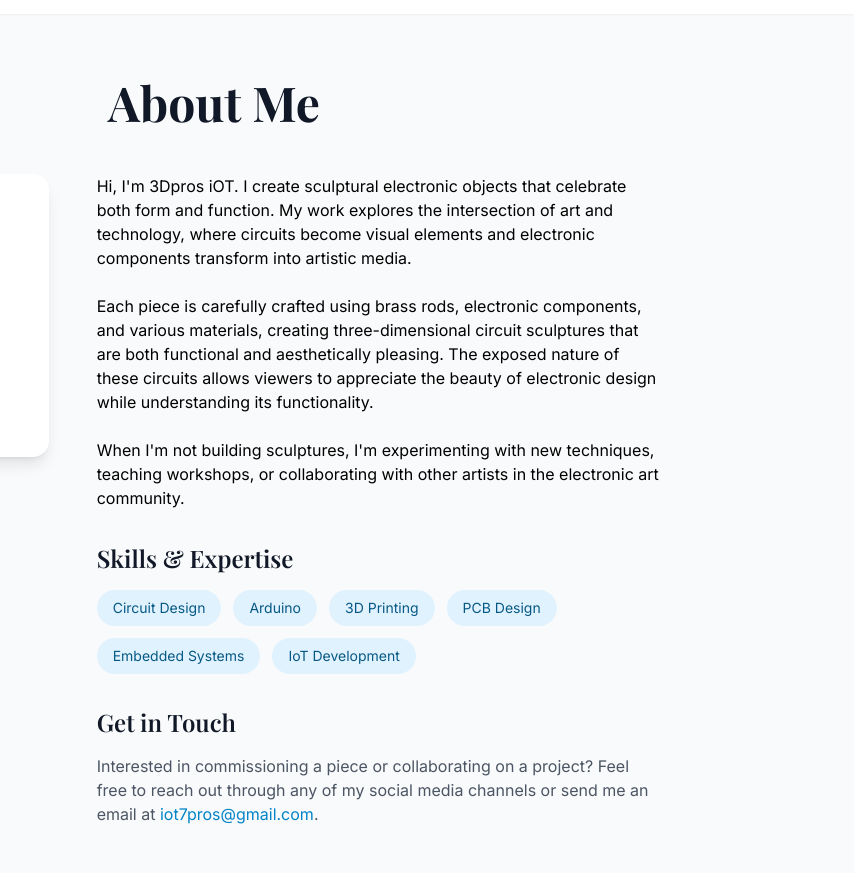
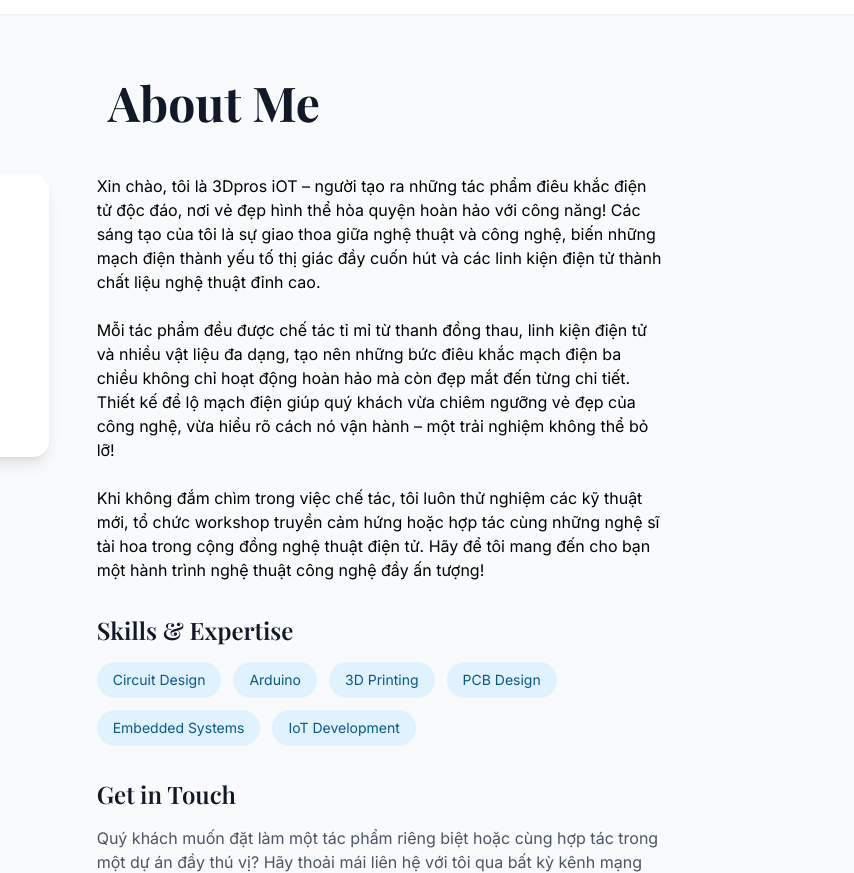
Before and after one commit to iot7pros/iot7pros, a plain HTML site: page about.html in a window 1280 px wide. Shown: the part 66-939 px from the top of the page, 426-1280 px from the left. Drawn offline with nearby package versions, Linux system fonts and the light colour scheme.

Commit message:
update some image and translate from english to vietnamese in about page

```diff
--- a/about.html
+++ b/about.html
@@ -84,13 +84,13 @@
                     <div class="w-full md:w-2/3">
                         <div class="prose prose-lg dark:prose-invert">
                             <p class="mb-6">
-                                Hi, I'm 3Dpros iOT. I create sculptural electronic objects that celebrate both form and function. My work explores the intersection of art and technology, where circuits become visual elements and electronic components transform into artistic media.
+                                Xin chào, tôi là 3Dpros iOT – người tạo ra những tác phẩm điêu khắc điện tử độc đáo, nơi vẻ đẹp hình thể hòa quyện hoàn hảo với công năng! Các sáng tạo của tôi là sự giao thoa giữa nghệ thuật và công nghệ, biến những mạch điện thành yếu tố thị giác đầy cuốn hút và các linh kiện điện tử thành chất liệu nghệ thuật đỉnh cao.
                             </p>
                             <p class="mb-6">
-                                Each piece is carefully crafted using brass rods, electronic components, and various materials, creating three-dimensional circuit sculptures that are both functional and aesthetically pleasing. The exposed nature of these circuits allows viewers to appreciate the beauty of electronic design while understanding its functionality.
+                                Mỗi tác phẩm đều được chế tác tỉ mỉ từ thanh đồng thau, linh kiện điện tử và nhiều vật liệu đa dạng, tạo nên những bức điêu khắc mạch điện ba chiều không chỉ hoạt động hoàn hảo mà còn đẹp mắt đến từng chi tiết. Thiết kế để lộ mạch điện giúp quý khách vừa chiêm ngưỡng vẻ đẹp của công nghệ, vừa hiểu rõ cách nó vận hành – một trải nghiệm không thể bỏ lỡ!
                             </p>
                             <p class="mb-8">
-                                When I'm not building sculptures, I'm experimenting with new techniques, teaching workshops, or collaborating with other artists in the electronic art community.
+                                Khi không đắm chìm trong việc chế tác, tôi luôn thử nghiệm các kỹ thuật mới, tổ chức workshop truyền cảm hứng hoặc hợp tác cùng những nghệ sĩ tài hoa trong cộng đồng nghệ thuật điện tử. Hãy để tôi mang đến cho bạn một hành trình nghệ thuật công nghệ đầy ấn tượng!
                             </p>
 
                             <!-- Skills Section -->
@@ -107,7 +107,7 @@
                             <!-- Contact Section -->
                             <h2 class="text-2xl font-display font-semibold text-gray-900 dark:text-white mb-4">Get in Touch</h2>
                             <p class="text-gray-600 dark:text-gray-400">
-                                Interested in commissioning a piece or collaborating on a project? Feel free to reach out through any of my social media channels or send me an email at <a href="mailto:iot7pros@gmail.com" class="text-primary-600 dark:text-primary-400 hover:underline">iot7pros@gmail.com</a>.
+                                Quý khách muốn đặt làm một tác phẩm riêng biệt hoặc cùng hợp tác trong một dự án đầy thú vị? Hãy thoải mái liên hệ với tôi qua bất kỳ kênh mạng xã hội nào hoặc gửi email trực tiếp đến <a href="mailto:iot7pros@gmail.com" class="text-primary-600 dark:text-primary-400 hover:underline">iot7pros@gmail.com</a>. Tôi luôn sẵn lòng đồng hành để biến ý tưởng của bạn thành hiện thực!
                             </p>
                         </div>
                     </div>
```
Also changed, not shown: index.html (+2 -2 lines), images/art_lamp/art lamp blue.jpg (renamed from images/art_lamp/z6355383990594_3d2a1237d0431bdf7599620625438aca.jpg), images/art_lamp/art lamp yellow.jpg (renamed from images/art_lamp/z6355381580655_66931e97ec427e5f9d8da921b3d87734.jpg), images/gonggi/gonggi.jpg (renamed from images/gonggi/im4.jpg).
